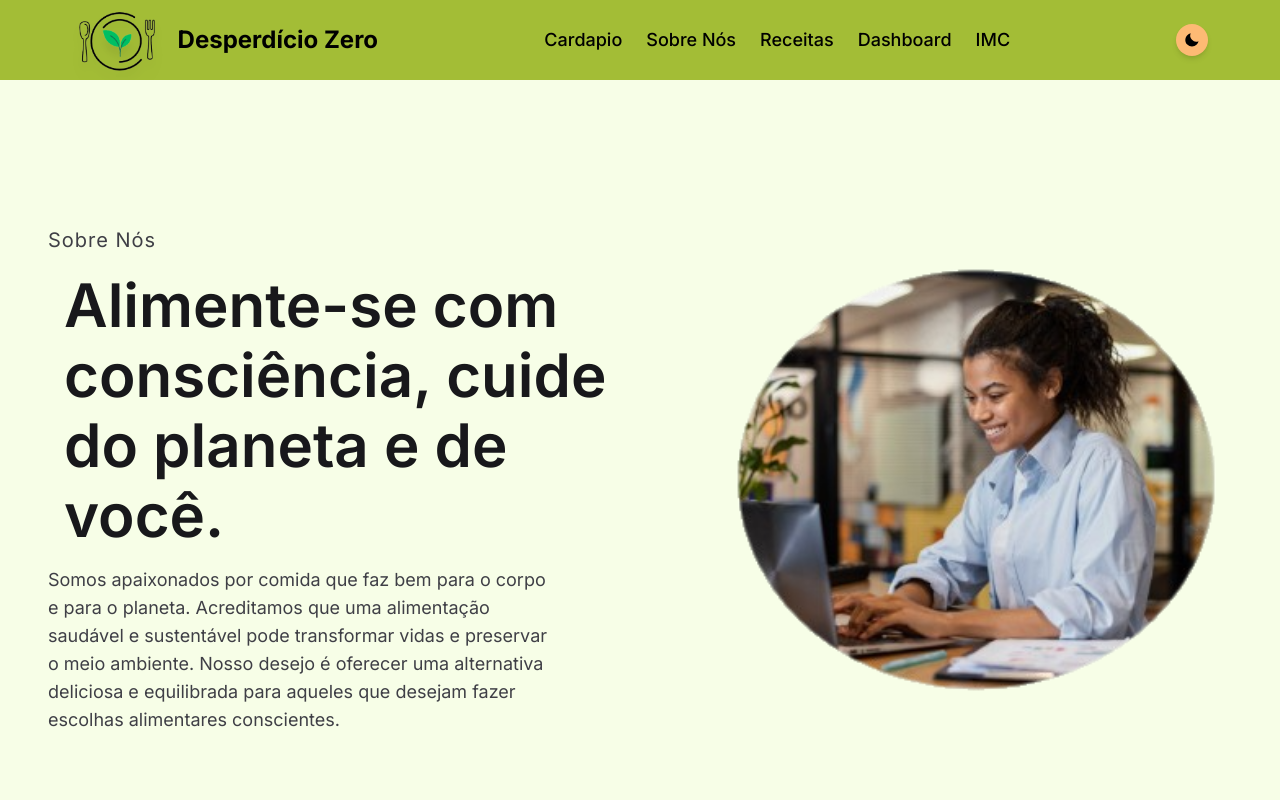
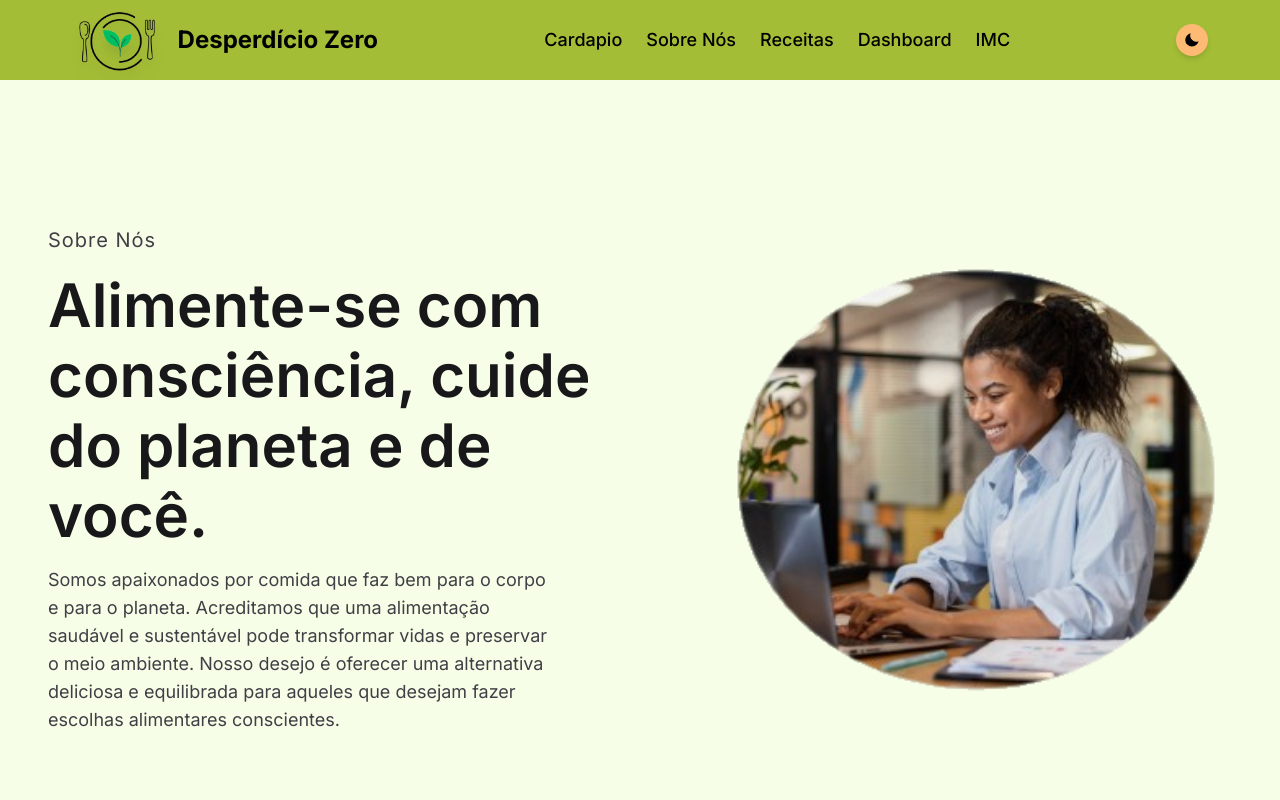
Before and after one commit to Lzinnxl007/TCC, a Next.js app: page /sobre in a window 1280 px wide. Shown: the top 800 px of the page. Built offline with nearby package versions, Linux system fonts and the light colour scheme.

Commit message:
correting style

```diff
--- a/src/app/sobre/page.jsx
+++ b/src/app/sobre/page.jsx
@@ -8,7 +8,7 @@ export default function About() {
              lg:mt-[0.5vh] lg:gap-[0.5vh]">
                 <div className="lg:text-center">
                     <h2 className="text-xl tracking-wider text-zinc-700 dark:text-zinc-200 ">Sobre Nós</h2>
-                    <h1 className="px-4 text-6xl font-semibold max-w-xl my-4 lg:mb-6 md:text-4xl text-zinc-900
+                    <h1 className="md:px-4 text-6xl font-semibold max-w-xl my-4 lg:mb-6 md:text-4xl text-zinc-900
                     leading-[70px] dark:text-zinc-50">
                         Alimente-se com consciência, cuide do planeta e de você.
                     </h1>
--- a/src/components/Recipes/SelectCategory.jsx
+++ b/src/components/Recipes/SelectCategory.jsx
@@ -2,9 +2,10 @@
 
 export default function SelectCategory({ filterByCategory }) {
     return (
-        <div className="ml-6 md:ml-14 lg:ml-12 sm:ml-6">
+        <div className="ml-6 md:ml-14 lg:ml-12 sm:ml-6 ">
             <select onChange={e => filterByCategory(e)}
-            className="rounded-2xl px-4 py-1.5 outline-none cursor-pointer border-solid border-r-[10px] border-zinc-700 bg-zinc-700">
+            className="rounded-2xl px-4 py-1.5 outline-none cursor-pointer border-solid border-r-[10px]
+             border-zinc-100 bg-zinc-100 dark:border-zinc-700 dark:bg-zinc-900">
                 <option value="todas"
                 className="">
                     Todas
```
